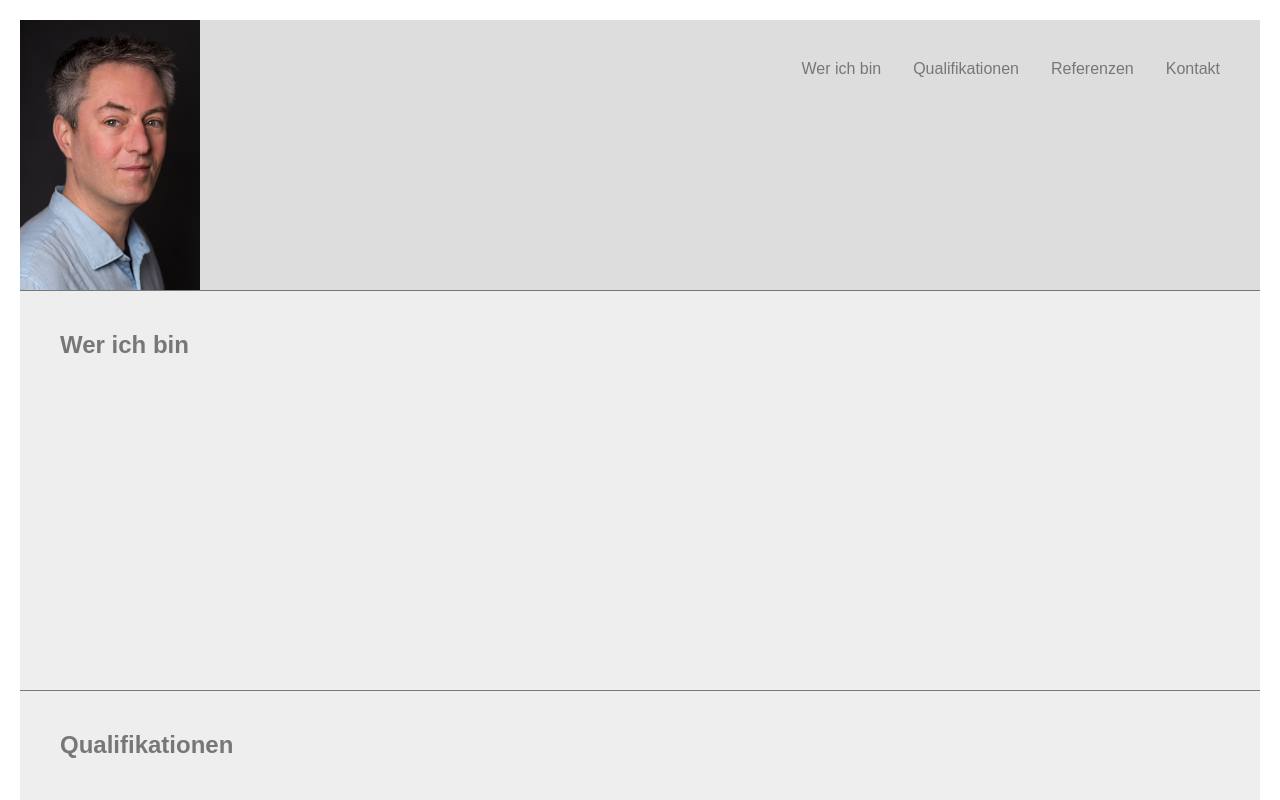
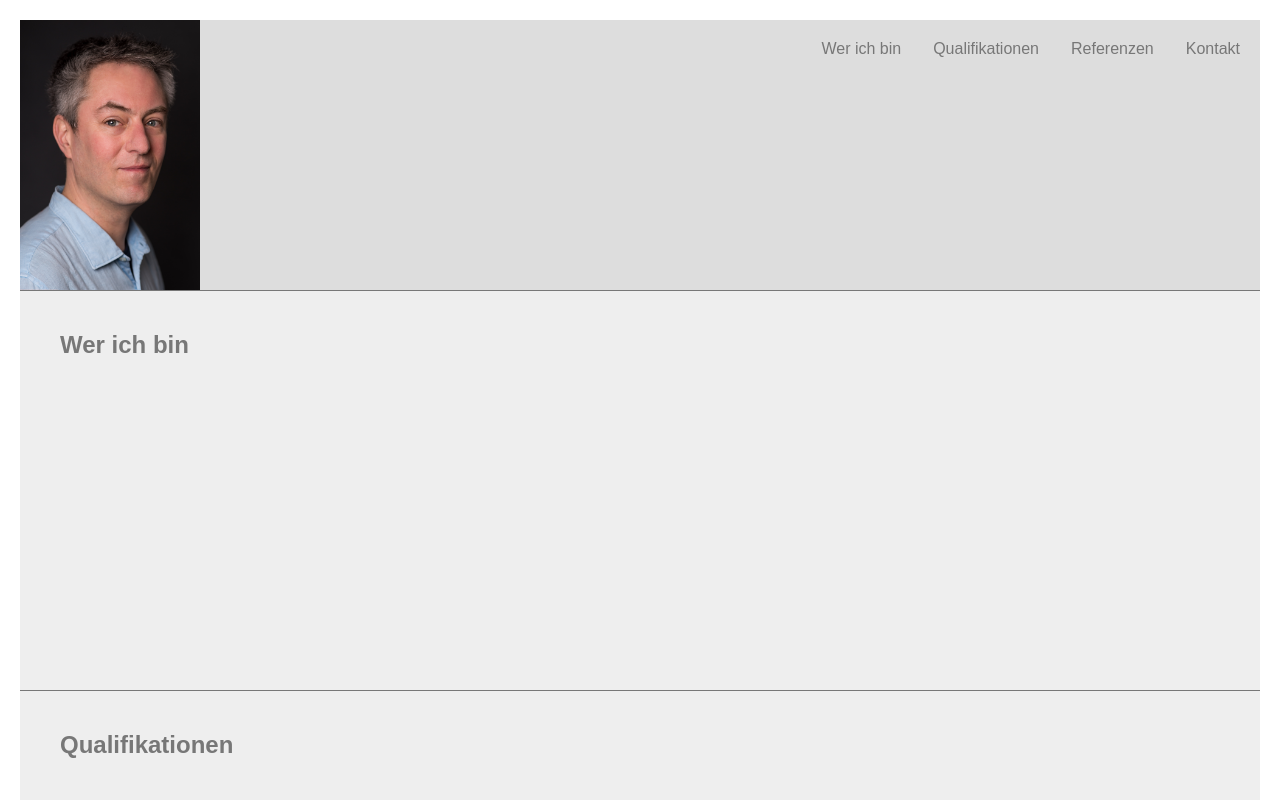
Before and after one commit to rol423/Portfolio, a plain HTML site: page index.html in a window 1280 px wide. Shown: the top 800 px of the page. Drawn offline with Linux system fonts and the light colour scheme.

Commit message:
Navi fixed

```diff
--- a/style.css
+++ b/style.css
@@ -12,8 +12,8 @@ section {
     padding: 40px;
 }
 section { background: #eee; }
-nav { display: flex; justify-content: flex-end; gap: 2em; padding: 40px; }
-main { max-width: 1280px;  margin: 0 auto;}
+nav { position: fixed; top: 0; right: calc((100% - 1280px) / 2); display: flex; justify-content: flex-end; gap: 2em; padding: 40px; }
+main { max-width: 1280px;  margin: 0 auto; padding-bottom: 800px; }
 a { text-decoration: none; }
 a.act   { color: red; }
 header > img {
```
